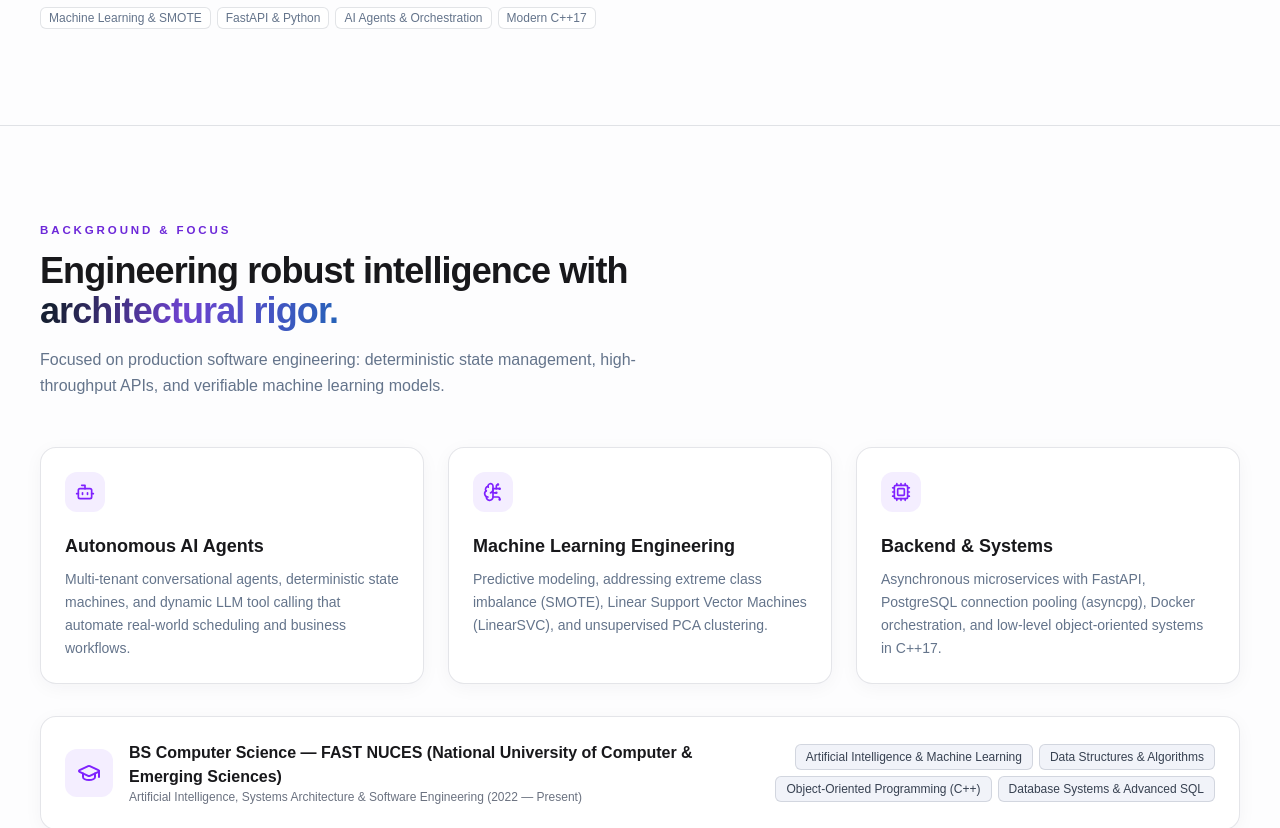
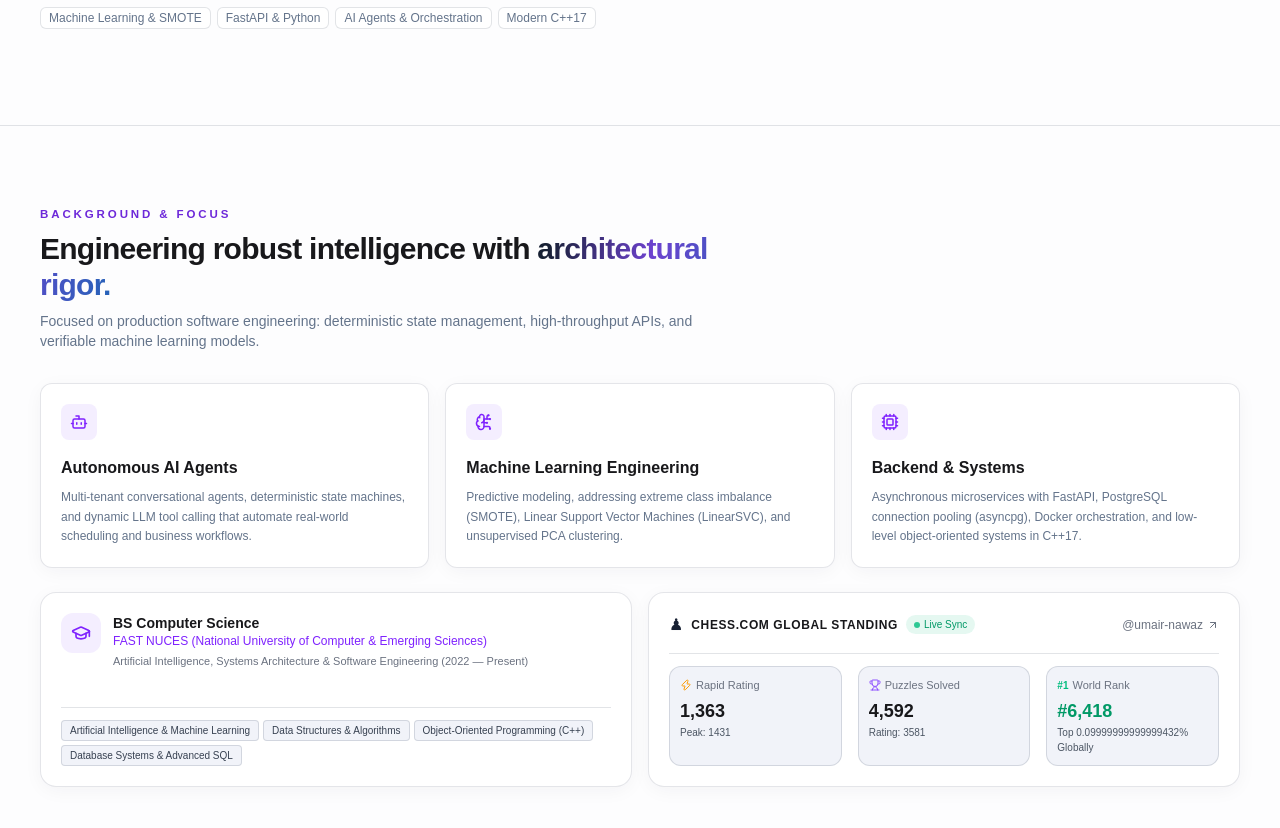
Before and after one commit to Umair-Nawaz0/my-portfolio, a Next.js app: page / in a window 1280 px wide. Shown: the part 540-1368 px from the top of the page. Built offline with nearby package versions, Linux system fonts and the light colour scheme; no server answers.

Commit message:
feat: integrate live Chess.com API for rapid rating, puzzles solved, and world puzzle rank

```diff
--- /dev/null
+++ b/src/app/api/chess/route.ts
@@ -0,0 +1,86 @@
+import { NextResponse } from "next/server";
+
+export const revalidate = 300; // Cache for 5 minutes
+
+export async function GET() {
+  try {
+    const headers = {
+      "User-Agent": "portfolio-site (sardarumairnawazkhan@gmail.com)",
+    };
+
+    // 1. Fetch public profile stats (rapid, blitz, bullet, etc.)
+    const statsRes = await fetch("https://api.chess.com/pub/player/umair-nawaz/stats", {
+      headers,
+      next: { revalidate: 300 },
+    });
+    const statsData = statsRes.ok ? await statsRes.json() : null;
+
+    // 2. Fetch puzzle rank & solved count from Chess.com callback API
+    const puzzleRes = await fetch(
+      "https://www.chess.com/callback/stats/tactics2/new/puzzles/umair-nawaz",
+      {
+        headers: {
+          "User-Agent": "Mozilla/5.0 (Windows NT 10.0; Win64; x64)",
+        },
+        next: { revalidate: 300 },
+      }
+    );
+    const puzzleData = puzzleRes.ok ? await puzzleRes.json() : null;
+
+    const rapidRating =
+      statsData?.chess_rapid?.last?.rating ?? 1363;
+    const rapidPeak =
+      statsData?.chess_rapid?.best?.rating ?? 1431;
+
+    const puzzlesSolved =
+      puzzleData?.statsInfo?.stats?.passed_count ?? 4592;
+    const puzzlesAttempted =
+      puzzleData?.statsInfo?.stats?.attempt_count ?? 5897;
+    const puzzleRating =
+      puzzleData?.statsInfo?.stats?.rating ?? 3581;
+    const puzzlePeak =
+      puzzleData?.statsInfo?.stats?.highest_rating ?? 3599;
+    const globalRank =
+      puzzleData?.rank ? `#${puzzleData.rank.toLocaleString()}` : "#6,418";
+    const percentile =
+      puzzleData?.percentile ?? 99.9;
+    const totalPlayers =
+      puzzleData?.playersCount
+        ? `${(puzzleData.playersCount / 1_000_000).toFixed(1)}M+`
+        : "62.9M+";
+
+    return NextResponse.json({
+      success: true,
+      username: "umair-nawaz",
+      rapidRating,
+      rapidPeak,
+      puzzlesSolved,
+      puzzlesAttempted,
+      puzzleRating,
+      puzzlePeak,
+      globalRank,
+      percentile,
+      totalPlayers,
+      profileUrl: "https://www.chess.com/member/umair-nawaz",
+      lastUpdated: new Date().toISOString(),
+    });
+  } catch (error) {
+    console.error("Failed to fetch Chess.com stats:", error);
+    // Fallback verified data so site never breaks
+    return NextResponse.json({
+      success: true,
+      username: "umair-nawaz",
+      rapidRating: 1363,
+      rapidPeak: 1431,
+      puzzlesSolved: 4592,
+      puzzlesAttempted: 5897,
+      puzzleRating: 3581,
+      puzzlePeak: 3599,
+      globalRank: "#6,418",
+      percentile: 99.9,
+      totalPlayers: "62.9M+",
+      profileUrl: "https://www.chess.com/member/umair-nawaz",
+      lastUpdated: new Date().toISOString(),
+    });
+  }
+}
--- a/src/components/home/AboutSection.tsx
+++ b/src/components/home/AboutSection.tsx
@@ -1,5 +1,6 @@
 import { Bot, BrainCircuit, Cpu, GraduationCap } from "lucide-react";
 import { education } from "@/data/education";
+import ChessLiveCard from "./ChessLiveCard";
 
 const pillars = [
   {
@@ -26,36 +27,36 @@ export default function AboutSection() {
   const edu = education[0];
 
   return (
-    <section id="about" className="border-t border-zinc-200 py-24 dark:border-white/10">
+    <section id="about" className="border-t border-zinc-200 py-20 dark:border-white/10">
       <div className="container">
         <div className="max-w-2xl">
           <p className="section-label">Background &amp; Focus</p>
-          <h2 className="mt-3 text-3xl font-semibold tracking-tight text-zinc-900 sm:text-4xl dark:text-white">
+          <h2 className="mt-2 text-2xl font-bold tracking-tight text-zinc-900 sm:text-3xl dark:text-white">
             Engineering robust intelligence with{" "}
             <span className="text-gradient">architectural rigor.</span>
           </h2>
-          <p className="mt-4 text-base leading-relaxed text-zinc-600 dark:text-zinc-400">
+          <p className="mt-2 text-sm text-zinc-600 dark:text-zinc-400">
             Focused on production software engineering: deterministic state management,
             high-throughput APIs, and verifiable machine learning models.
           </p>
         </div>
 
-        <div className="mt-12 grid gap-6 md:grid-cols-3">
+        <div className="mt-8 grid gap-4 md:grid-cols-3">
           {pillars.map((pillar) => {
             const Icon = pillar.icon;
             return (
               <div
                 key={pillar.title}
-                className="glass-card flex flex-col justify-between rounded-2xl p-6 transition-all hover:border-violet-400/30"
+                className="glass-card flex flex-col justify-between rounded-xl p-5 transition-all hover:border-violet-500/30"
               >
                 <div>
-                  <div className="flex h-10 w-10 items-center justify-center rounded-xl bg-violet-500/10 text-violet-600 dark:bg-violet-400/10 dark:text-violet-300">
-                    <Icon size={20} />
+                  <div className="flex h-9 w-9 items-center justify-center rounded-lg bg-violet-500/10 text-violet-600 dark:bg-violet-400/10 dark:text-violet-300">
+                    <Icon size={18} />
                   </div>
-                  <h3 className="mt-5 text-lg font-semibold text-zinc-900 dark:text-zinc-100">
+                  <h3 className="mt-4 text-base font-semibold text-zinc-900 dark:text-zinc-100">
                     {pillar.title}
                   </h3>
-                  <p className="mt-2 text-sm leading-relaxed text-zinc-600 dark:text-zinc-400">
+                  <p className="mt-2 text-xs leading-relaxed text-zinc-600 dark:text-zinc-400">
                     {pillar.description}
                   </p>
                 </div>
@@ -64,27 +65,31 @@ export default function AboutSection() {
           })}
         </div>
 
+        <div className="mt-6 grid gap-4 lg:grid-cols-2">
           {edu && (
-          <div className="glass-card mt-8 flex flex-col gap-4 rounded-2xl p-6 md:flex-row md:items-center md:justify-between">
-            <div className="flex items-center gap-4">
-              <div className="flex h-12 w-12 shrink-0 items-center justify-center rounded-xl bg-violet-500/10 text-violet-600 dark:bg-violet-400/10 dark:text-violet-300">
-                <GraduationCap size={24} />
+            <div className="glass-card flex flex-col justify-between rounded-2xl p-5">
+              <div className="flex items-start gap-3">
+                <div className="flex h-10 w-10 shrink-0 items-center justify-center rounded-xl bg-violet-500/10 text-violet-600 dark:bg-violet-400/10 dark:text-violet-300">
+                  <GraduationCap size={20} />
                 </div>
                 <div>
-                <h4 className="text-base font-semibold text-zinc-900 dark:text-zinc-100">
-                  {edu.stage} — {edu.institution}
+                  <h4 className="text-sm font-semibold text-zinc-900 dark:text-zinc-100">
+                    {edu.stage}
                   </h4>
-                <p className="text-xs text-zinc-500 dark:text-zinc-400">
+                  <p className="text-xs text-violet-600 dark:text-violet-400 font-medium">
+                    {edu.institution}
+                  </p>
+                  <p className="mt-1 text-[11px] text-zinc-500 dark:text-zinc-400">
                     {edu.focus} ({edu.period})
                   </p>
                 </div>
               </div>
 
-            <div className="flex flex-wrap gap-1.5 md:max-w-md md:justify-end">
+              <div className="mt-4 flex flex-wrap gap-1 border-t border-zinc-100 pt-3 dark:border-white/5">
                 {edu.coursework.slice(0, 4).map((c) => (
                   <span
                     key={c}
-                  className="rounded-md border border-zinc-200 bg-zinc-50 px-2.5 py-1 text-xs text-zinc-600 dark:border-white/10 dark:bg-white/[0.03] dark:text-zinc-400"
+                    className="rounded border border-zinc-200 bg-zinc-50 px-2 py-0.5 text-[10px] text-zinc-600 dark:border-white/10 dark:bg-white/[0.03] dark:text-zinc-400"
                   >
                     {c}
                   </span>
@@ -92,6 +97,9 @@ export default function AboutSection() {
               </div>
             </div>
           )}
+
+          <ChessLiveCard />
+        </div>
       </div>
     </section>
   );
--- /dev/null
+++ b/src/components/home/ChessLiveCard.tsx
@@ -0,0 +1,110 @@
+"use client";
+
+import { useEffect, useState } from "react";
+import { ArrowUpRight, Trophy, Zap } from "lucide-react";
+
+type ChessStats = {
+  rapidRating: number;
+  rapidPeak: number;
+  puzzlesSolved: number;
+  puzzleRating: number;
+  puzzlePeak: number;
+  globalRank: string;
+  percentile: number;
+  totalPlayers: string;
+  profileUrl: string;
+};
+
+const defaultStats: ChessStats = {
+  rapidRating: 1363,
+  rapidPeak: 1431,
+  puzzlesSolved: 4592,
+  puzzleRating: 3581,
+  puzzlePeak: 3599,
+  globalRank: "#6,418",
+  percentile: 99.9,
+  totalPlayers: "62.9M+",
+  profileUrl: "https://www.chess.com/member/umair-nawaz",
+};
+
+export default function ChessLiveCard() {
+  const [stats, setStats] = useState<ChessStats>(defaultStats);
+  const [isLive, setIsLive] = useState(false);
+
+  useEffect(() => {
+    fetch("/api/chess")
+      .then((res) => (res.ok ? res.json() : null))
+      .then((data) => {
+        if (data && data.success) {
+          setStats(data);
+          setIsLive(true);
+        }
+      })
+      .catch(() => {
+        // Keeps fallback stats safely
+      });
+  }, []);
+
+  return (
+    <div className="glass-card rounded-2xl p-4 sm:p-5 transition-all hover:border-violet-500/40">
+      <div className="flex items-center justify-between gap-3">
+        <div className="flex items-center gap-2">
+          <span className="text-base">♟</span>
+          <span className="text-xs font-semibold uppercase tracking-wider text-zinc-900 dark:text-zinc-200">
+            Chess.com Global Standing
+          </span>
+          <span className="inline-flex items-center gap-1 rounded-full bg-emerald-500/10 px-2 py-0.5 text-[10px] font-medium text-emerald-600 dark:bg-emerald-400/10 dark:text-emerald-400">
+            <span className="h-1.5 w-1.5 rounded-full bg-emerald-500 animate-pulse" />
+            {isLive ? "Live Sync" : "Verified"}
+          </span>
+        </div>
+
+        <a
+          href={stats.profileUrl}
+          target="_blank"
+          rel="noopener noreferrer"
+          className="inline-flex items-center gap-1 text-xs text-zinc-500 transition hover:text-zinc-900 dark:text-zinc-400 dark:hover:text-white"
+          title="View profile on Chess.com"
+        >
+          <span>@umair-nawaz</span>
+          <ArrowUpRight size={12} />
+        </a>
+      </div>
+
+      <div className="mt-4 grid grid-cols-3 gap-2 sm:gap-4 border-t border-zinc-100 pt-3 dark:border-white/5">
+        <div className="rounded-xl border border-zinc-200 bg-zinc-50/70 p-2.5 dark:border-white/10 dark:bg-white/[0.02]">
+          <div className="flex items-center gap-1 text-[11px] text-zinc-500 dark:text-zinc-400">
+            <Zap size={12} className="text-amber-500" />
+            <span>Rapid Rating</span>
+          </div>
+          <p className="mt-1 text-base sm:text-lg font-bold text-zinc-900 dark:text-white">
+            {stats.rapidRating.toLocaleString()}
+          </p>
+          <p className="text-[10px] text-zinc-400">Peak: {stats.rapidPeak}</p>
+        </div>
+
+        <div className="rounded-xl border border-zinc-200 bg-zinc-50/70 p-2.5 dark:border-white/10 dark:bg-white/[0.02]">
+          <div className="flex items-center gap-1 text-[11px] text-zinc-500 dark:text-zinc-400">
+            <Trophy size={12} className="text-violet-500" />
+            <span>Puzzles Solved</span>
+          </div>
+          <p className="mt-1 text-base sm:text-lg font-bold text-zinc-900 dark:text-white">
+            {stats.puzzlesSolved.toLocaleString()}
+          </p>
+          <p className="text-[10px] text-zinc-400">Rating: {stats.puzzleRating}</p>
+        </div>
+
+        <div className="rounded-xl border border-zinc-200 bg-zinc-50/70 p-2.5 dark:border-white/10 dark:bg-white/[0.02]">
+          <div className="flex items-center gap-1 text-[11px] text-zinc-500 dark:text-zinc-400">
+            <span className="text-emerald-500 font-bold text-[10px]">#1</span>
+            <span>World Rank</span>
+          </div>
+          <p className="mt-1 text-base sm:text-lg font-bold text-emerald-600 dark:text-emerald-400">
+            {stats.globalRank}
+          </p>
+          <p className="text-[10px] text-zinc-400">Top {100 - stats.percentile}% Globally</p>
+        </div>
+      </div>
+    </div>
+  );
+}
--- a/src/components/home/Hero.tsx
+++ b/src/components/home/Hero.tsx
@@ -72,16 +72,16 @@ export default function Hero() {
                 </a>
               </div>
 
-              {/* Subtle Chess.com mention as requested */}
+              {/* Live verified Chess.com stats mention */}
               <a
                 href={profile.chess}
                 target="_blank"
                 rel="noopener noreferrer"
                 className="inline-flex items-center gap-1.5 rounded-full border border-zinc-200 bg-zinc-50 px-3 py-1 text-xs text-zinc-600 transition hover:border-violet-400 hover:text-violet-600 dark:border-white/10 dark:bg-white/[0.03] dark:text-zinc-400 dark:hover:border-violet-400 dark:hover:text-white"
-                title="Chess.com Profile"
+                title="Chess.com Profile: 1363 Rapid, 4592 Puzzles Solved, World Rank #6418"
               >
                 <span>♟</span>
-                <span>Chess.com: {profile.chessRating}</span>
+                <span>1,363 Rapid · 4,592 Puzzles (World Rank #6,418)</span>
                 <ArrowUpRight size={11} />
               </a>
             </div>
```
Lines whose indentation alone changed are shown as unchanged.
